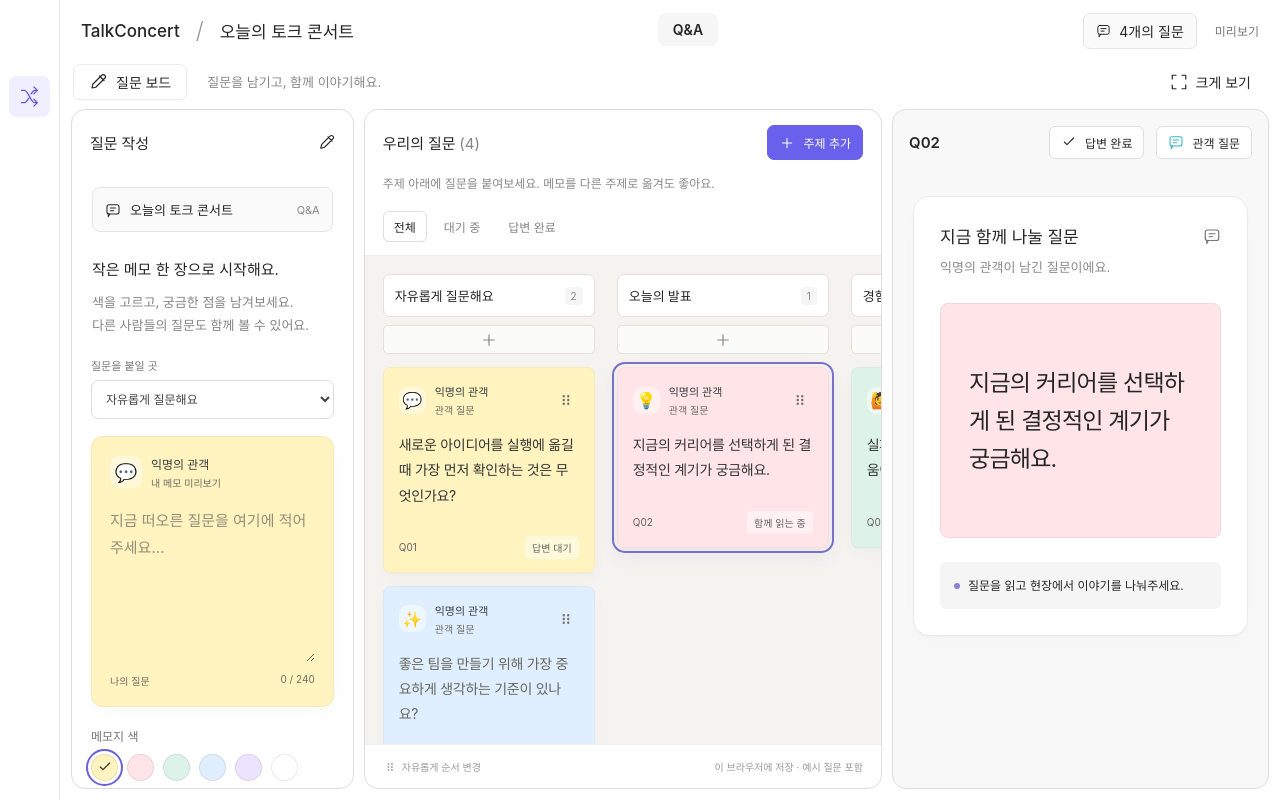
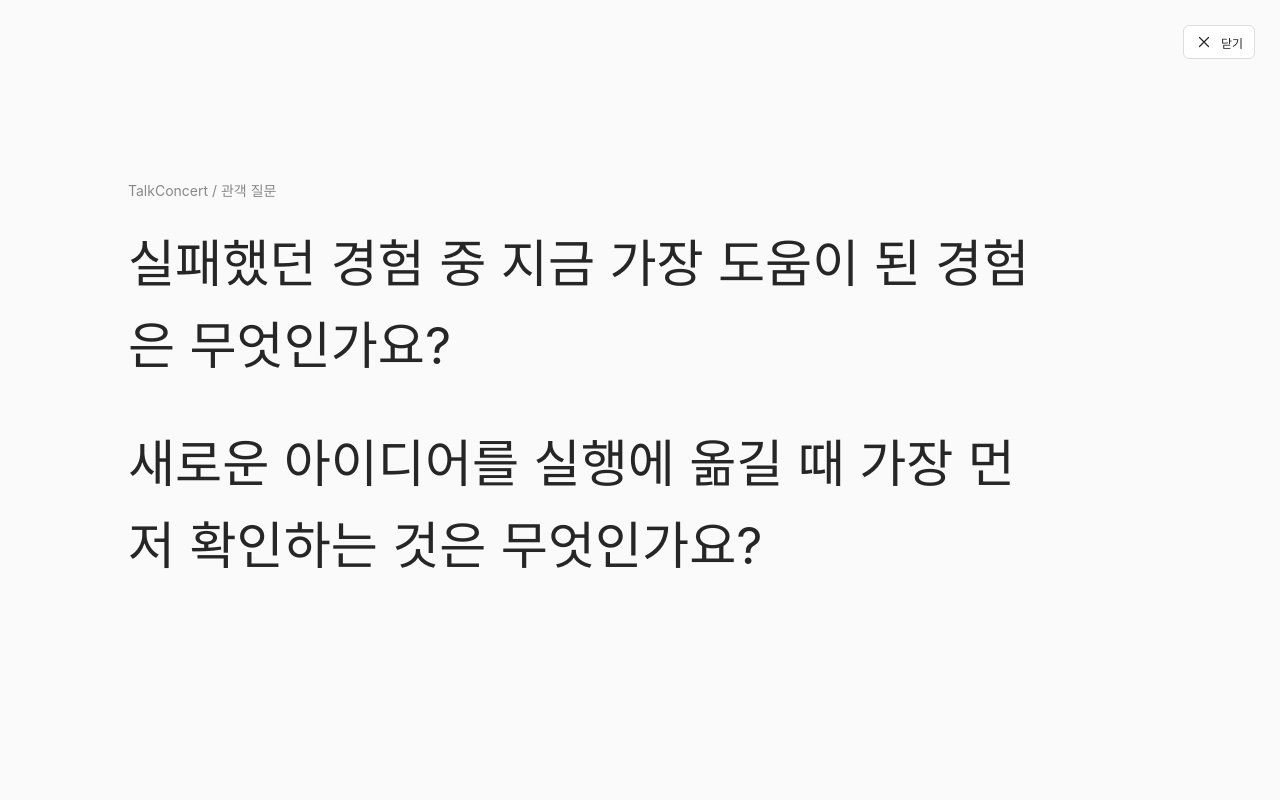
Before and after one commit to talkconcert-team/TalkConcert, a React (Vite) app: page / in a window 1280 px wide. Both pictures are taken after a click on the button 29 px from the left and 96 px from the top of the page. Built offline with nearby package versions, Linux system fonts and the light colour scheme.

Commit message:
feat :: 슬롯 기능 추가

```diff
--- a/src/App.css
+++ b/src/App.css
@@ -21,7 +21,6 @@ svg { flex-shrink: 0; }
 .view-label { display: flex; align-items: center; gap: 9px; height: 36px; padding: 0 15px; border-radius: 7px; border: 1px solid #ebebeb; box-shadow: 0 1px 3px #00000008; font-weight: 550; }
 .toolbar-caption { color: #888; font-size: 13px; }
 .text-button { border: 0; background: transparent; padding: 8px; }
-.preview-button { margin-left: auto; }
 .workspace { display: grid; grid-template-columns: minmax(260px, 24fr) minmax(400px, 44fr) minmax(300px, 32fr); gap: 10px; height: calc(100svh - 109px); min-height: 540px; padding: 0 11px 11px; }
 .panel { min-width: 0; min-height: 0; border: 1px solid #dedede; border-radius: 14px; box-shadow: 0 0 0 1px #00000002; overflow: hidden; }
 .panel-header { min-height: 64px; display: flex; align-items: center; justify-content: space-between; gap: 8px; padding: 15px 18px; }
@@ -96,6 +95,9 @@ svg { flex-shrink: 0; }
 .presentation { position: fixed; inset: 0; z-index: 50; background: #fafafa; padding: 10vw; display: flex; flex-direction: column; justify-content: center; }
 .presentation > span, .presentation > p { color: #888; }
 .presentation blockquote { font-size: clamp(26px, 4vw, 70px); line-height: 1.6; margin: 30px 0; overflow-wrap: anywhere; overflow-y: auto; }
+.slot-machine { position: relative; width: min(100%, 920px); height: min(48vh, 360px); margin: 30px 0; overflow: hidden; }
+.slot-track { position: absolute; left: 0; width: 100%; display: flex; flex-direction: column; animation: slot-roll-to-center 6s cubic-bezier(.08, .72, .16, 1) forwards; }
+.slot-question { flex: 0 0 140px; height: 140px; display: flex; align-items: center; margin: 0; padding: 0; color: inherit; font-size: clamp(26px, 4vw, 70px); line-height: 1.6; overflow-wrap: anywhere; }
 .close-preview { position: absolute; right: 25px; top: 25px; }
 .sr-only { position: absolute; width: 1px; height: 1px; padding: 0; margin: -1px; overflow: hidden; clip-path: inset(50%); white-space: nowrap; border: 0; }
 .draft-note, .memo-note { background: var(--note-color); border: 1px solid #0000000b; border-radius: 8px 8px 18px 8px; box-shadow: 0 2px 3px #00000004, 0 5px 14px #34302008; }
@@ -188,6 +190,10 @@ svg { flex-shrink: 0; }
 .memo-board { padding: 18px 15px; overflow: auto; overscroll-behavior: contain; }
 @keyframes note-in { from { opacity: 0; transform: translateY(5px); } to { opacity: 1; transform: translateY(0); } }
 @keyframes shuffle { to { transform: rotate(15deg); } }
+@keyframes slot-roll-to-center {
+  from { top: calc(var(--slot-final) - var(--slot-travel)); }
+  to { top: var(--slot-final); }
+}
 @media (max-width: 1150px) {
   .session-label { display: none; }
   .workspace { grid-template-columns: 245px minmax(310px, 1.2fr) minmax(280px, 1fr); }
--- a/src/App.jsx
+++ b/src/App.jsx
@@ -1,4 +1,4 @@
-import { useEffect, useRef, useState } from 'react'
+import { useCallback, useEffect, useRef, useState } from 'react'
 import './App.css'
 import { moveNote } from './lib/board'
 
@@ -16,6 +16,7 @@ const defaultColumns = [
   { id: 'talk', title: '오늘의 발표' },
   { id: 'experience', title: '경험이 궁금해요' },
 ]
+const slotItemHeight = 140
 function loadColumns() {
   try {
     const saved = JSON.parse(localStorage.getItem('talkconcert-columns-v1'))
@@ -51,7 +52,6 @@ function Icon({ name, size = 18 }) {
     arrow: <path d="M12 20V4m-6 6 6-6 6 6" />,
     check: <path d="m5 12 4 4L19 6" />,
     edit: <><path d="m14 4 6 6M4 20l5-1L21 7a2 2 0 0 0-4-4L5 15Z" /></>,
-    expand: <path d="M8 3H3v5m13-5h5v5M3 16v5h5m13-5v5h-5" />,
     close: <path d="m6 6 12 12M6 18 18 6" />,
     chevron: <path d="m8 10 4 4 4-4" />,
     folder: <path d="M3 6a2 2 0 0 1 2-2h5l2 3h7a2 2 0 0 1 2 2v10H3Z" />,
@@ -76,10 +76,10 @@ export default function App() {
   const [drawing, setDrawing] = useState(false)
   const [notice, setNotice] = useState('')
   const [presenting, setPresenting] = useState(false)
+  const [slotQuestions, setSlotQuestions] = useState([])
+  const [slotTargetIndex, setSlotTargetIndex] = useState(0)
   const input = useRef(null)
   const board = useRef(null)
-  const timer = useRef(null)
-  const previewButton = useRef(null)
   const closeButton = useRef(null)
   const selected = questions.find(item => item.id === selectedId)
   const waiting = questions.filter(item => !item.answered)
@@ -187,20 +187,26 @@ export default function App() {
     setNotice('메모 순서를 변경했어요.')
   }
 
-  useEffect(() => () => window.clearTimeout(timer.current), [])
+  const closePresentation = useCallback(() => {
+    setPresenting(false)
+    if (drawing) {
+      setDrawing(false)
+      setNotice('추첨을 취소했어요.')
+    }
+  }, [drawing])
+
   useEffect(() => {
     if (!presenting) return
     closeButton.current?.focus()
     const onKey = event => {
-      if (event.key === 'Escape') setPresenting(false)
+      if (event.key === 'Escape') closePresentation()
       if (event.key === 'Tab') { event.preventDefault(); closeButton.current?.focus() }
     }
     document.addEventListener('keydown', onKey)
     return () => {
       document.removeEventListener('keydown', onKey)
-      previewButton.current?.focus()
     }
-  }, [presenting])
+  }, [closePresentation, presenting])
 
   function submit(event) {
     event.preventDefault()
@@ -218,13 +224,31 @@ export default function App() {
     if (drawing || waiting.length === 0) return
     const others = waiting.filter(item => item.id !== selectedId)
     const candidates = others.length ? others : waiting
+    const targetIndexInRound = Math.floor(Math.random() * candidates.length)
+    const rounds = 8
+    setSlotQuestions(Array.from({ length: rounds }, () => candidates).flat())
+    setSlotTargetIndex(rounds / 2 * candidates.length + targetIndexInRound)
     setDrawing(true)
+    setPresenting(true)
     setNotice('질문을 뽑고 있어요.')
-    timer.current = window.setTimeout(() => {
-      setSelectedId(candidates[Math.floor(Math.random() * candidates.length)].id)
-      setDrawing(false)
-      setNotice('랜덤 질문을 선택했어요.')
-    }, 650)
+  }
+
+  function finishDraw(event) {
+    if (event.animationName !== 'slot-roll-to-center') return
+    const track = event.currentTarget
+    const slot = track.parentElement
+    if (!slot) return
+    const centerY = slot.getBoundingClientRect().top + slot.getBoundingClientRect().height / 2
+    const centeredQuestion = [...track.querySelectorAll('[data-slot-question]')]
+      .reduce((closest, item) => {
+        const bounds = item.getBoundingClientRect()
+        const distance = Math.abs(bounds.top + bounds.height / 2 - centerY)
+        return !closest || distance < closest.distance ? { id: item.dataset.slotQuestion, distance } : closest
+      }, null)
+    if (!centeredQuestion) return
+    setSelectedId(centeredQuestion.id)
+    setDrawing(false)
+    setNotice('랜덤 질문을 선택했어요.')
   }
 
   function complete() {
@@ -248,7 +272,6 @@ export default function App() {
         <div className="toolbar">
           <div className="view-label"><Icon name="edit" /> 질문 보드</div>
           <span className="toolbar-caption">질문을 남기고, 함께 이야기해요.</span>
-          <button ref={previewButton} className="text-button preview-button" onClick={() => setPresenting(true)} disabled={!selected || drawing}><Icon name="expand" /> 크게 보기</button>
         </div>
         <main className="workspace">
           <section className="panel compose-panel" aria-labelledby="compose-heading">
@@ -321,7 +344,7 @@ export default function App() {
         </main>
       </div>
       {drag && <div className="drag-preview" style={{ ...noteStyle(drag.item.color), left: drag.x + 14, top: drag.y + 14 }} aria-hidden="true"><span>{drag.item.sticker} 질문 이동 중</span><p>{drag.item.text}</p></div>}
-      {presenting && selected && <div className="presentation" role="dialog" aria-modal="true" aria-label="질문 크게 보기"><button ref={closeButton} className="close-preview outline-button" onClick={() => setPresenting(false)}><Icon name="close" /> 닫기</button><span>TalkConcert / 관객 질문</span><blockquote>{selected.text}</blockquote><p>익명의 관객</p></div>}
+      {presenting && <div className="presentation" role="dialog" aria-modal="true" aria-label="질문 크게 보기"><button ref={closeButton} className="close-preview outline-button" onClick={closePresentation}><Icon name="close" /> 닫기</button><span>TalkConcert / 관객 질문</span>{drawing ? <div className="slot-machine" aria-label="질문을 추첨하는 중"><div className="slot-track" onAnimationEnd={finishDraw} style={{ '--slot-final': `calc(50% - ${slotItemHeight / 2 + slotTargetIndex * slotItemHeight}px)`, '--slot-travel': `${Math.max(720, slotQuestions.length / 8 * slotItemHeight * 2)}px` }}>{slotQuestions.map((item, index) => <blockquote className="slot-question" data-slot-question={item.id} key={item.id + '-' + index}>{item.text}</blockquote>)}</div></div> : selected && <><blockquote>{selected.text}</blockquote><p>익명의 관객</p></>}</div>}
     </div>
   )
 }
```
Also changed, not shown: 1 other file (tests, documents, lock files or other folders).
